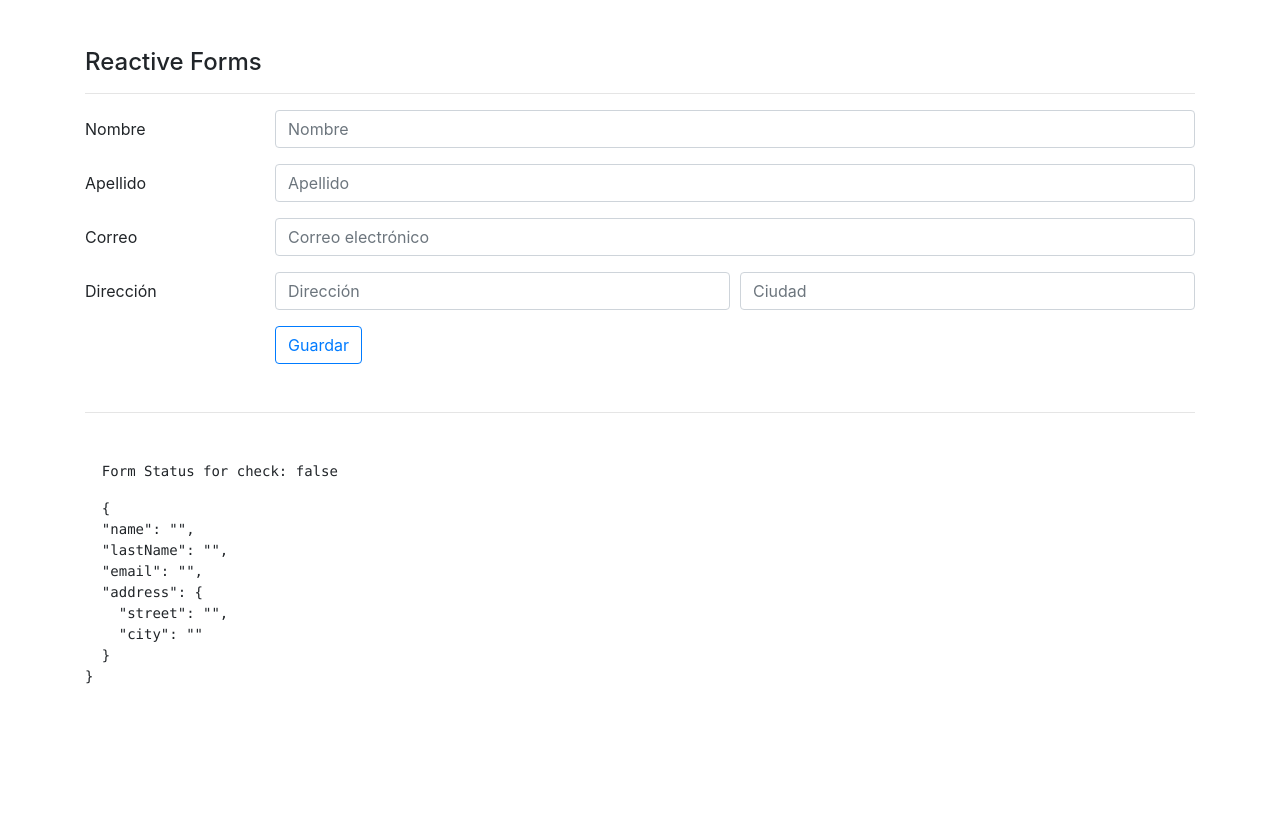
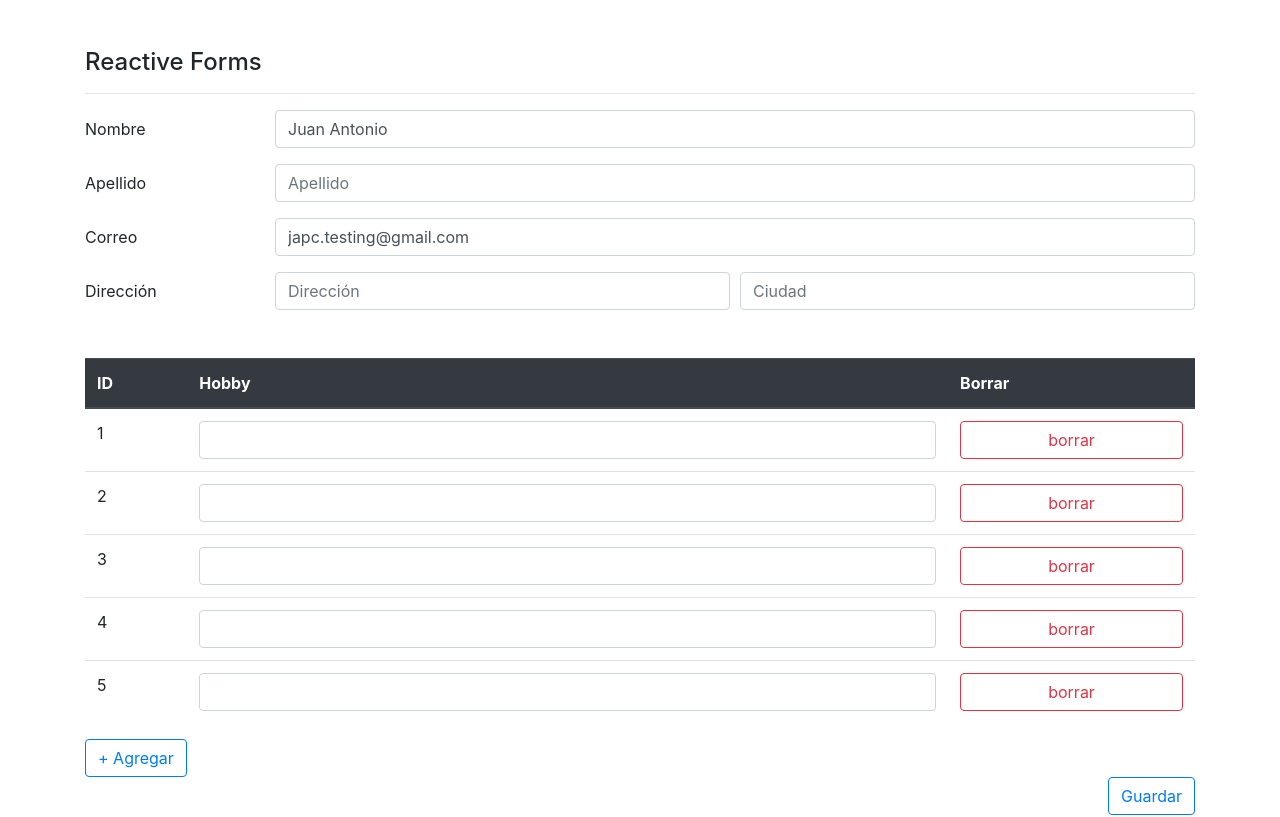
Before and after one commit to japc78/udemy-angular-cero-a-experto-09-form, an Angular app: page /reactive in a window 1280 px wide. Shown: the top 817 px of the page. Built offline with nearby package versions, Linux system fonts and the light colour scheme.

Commit message:
Reactive: FormControl arrays - FormArray

```diff
--- a/src/app/pages/reactive/reactive.component.html
+++ b/src/app/pages/reactive/reactive.component.html
@@ -78,15 +78,35 @@
           [class.is-invalid] = "cityInvalid"
         >
       </div>
+    </div>
+  </div>
 
+  <div class="row mt-5">
+    <div class="col">
+      <table class="table">
+        <thead class="thead-dark">
+          <tr>
+            <th>ID</th>
+            <th>Hobby</th>
+            <th>Borrar</th>
+          </tr>
+        </thead>
+        <tbody formArrayName="hobbies">
+          <tr *ngFor="let item of hobbies.controls; let idx = index">
+            <td>{{idx + 1}}</td>
+            <td><input type="text" class="form-control" [formControlName]="idx"></td>
+            <td class=""><button type="button" class="btn btn-outline-danger btn-block">borrar</button></td>
+          </tr>
+        </tbody>
+      </table>
+      <button type="button" class="btn btn-outline-primary">+ Agregar</button>
     </div>
   </div>
 
 
 
-  <div class="form-group row">
-    <label class="col-2 col-form-label">&nbsp;</label>
-    <div class="input-group col">
+  <div class="row">
+    <div class="col text-right">
       <button type="submit" class="btn btn-outline-primary">
         Guardar
       </button>
--- a/src/app/pages/reactive/reactive.component.ts
+++ b/src/app/pages/reactive/reactive.component.ts
@@ -1,5 +1,5 @@
 import { Component, OnInit } from '@angular/core';
-import { FormBuilder, FormGroup, Validators } from '@angular/forms';
+import { FormArray, FormBuilder, FormGroup, Validators } from '@angular/forms';
 
 @Component({
   selector: 'app-reactive',
@@ -12,6 +12,7 @@ export class ReactiveComponent implements OnInit {
 
   constructor(private fb: FormBuilder) {
     this.createForm();
+    this.setForm();
 
   }
 
@@ -34,7 +35,10 @@ export class ReactiveComponent implements OnInit {
   get cityInvalid(): boolean {
     return this.formValues.get('address.city').invalid && this.formValues.get('address.city').touched;
   }
-city
+  get hobbies(): FormArray {
+    console.log(this.formValues.get('hobbies'));
+    return this.formValues.get('hobbies') as FormArray;
+  }
   createForm(): void {
 
     const validationBasic: Validators[] = [
@@ -61,6 +65,29 @@ city
         street : ['', validationBasic],
         city : ['', validationBasic],
       }),
+
+      hobbies: this.fb.array([
+        [], [], [], [], [],
+      ])
+    });
+  }
+
+  setForm(): void {
+    // Set Value es oblitarorio pasarle todos los campos del objeto, aunque esten vacios.
+    // this.formValues.setValue({
+    //   name: 'Juan Antonio',
+    //   lastName: 'Pavon Carmona',
+    //   email: 'japc.testing@gmail.com',
+    //   address: {
+    //     street: 'Pedreras 55',
+    //     city: 'La Linea'
+    //   }
+    // });
+
+    // Reset borrar los elementos del formulario pero se le puede pasar valores por defecto.
+    this.formValues.reset({
+      name: 'Juan Antonio',
+      email: 'japc.testing@gmail.com',
     });
   }
 
@@ -74,5 +101,10 @@ city
       });
     }
 
+    console.log(this.formValues.value);
+
+
+    //Una vez enviado el formulario se realiza el reset para borrar el formulario
+    this.formValues.reset();
   }
 }
```
